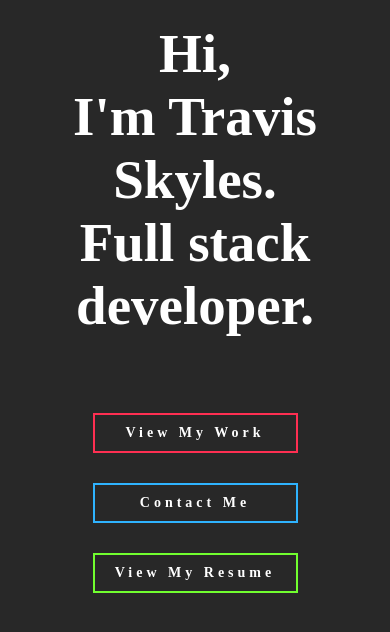
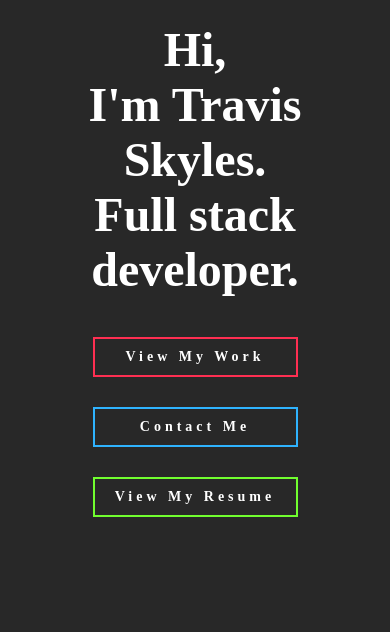
Before and after one commit to travisskyles/portfolio, a plain HTML site: page index.html in a window 390 px wide. Shown: the part 68-700 px from the top of the page. Drawn offline with nearby package versions, Linux system fonts and the light colour scheme; files whose address does not match are found by name.

Commit message:
more sizing changes for extra small screens

```diff
--- a/css/index.css
+++ b/css/index.css
@@ -32,6 +32,7 @@
 }
 
 #greeting_buttons > a:nth-child(1) {
+	margin-top: 0;
 	border: 2px solid rgb(255, 47, 82);
 }
 
@@ -84,6 +85,10 @@
 }
 
 @media screen and (max-width: 599px) {
+	#greeting > h1 {
+		font-size: 48px;
+	}
+
 	section {
 		justify-content: flex-start;
 	}
--- a/css/style.css
+++ b/css/style.css
@@ -300,3 +300,9 @@ section {
 		width: 100%;
 	}
 }
+
+@media screen and (max-width: 449px) {
+	section {
+		padding: 25px;
+	}
+}
```
Also changed, not shown: css/projects.css (+7 -0 lines).
